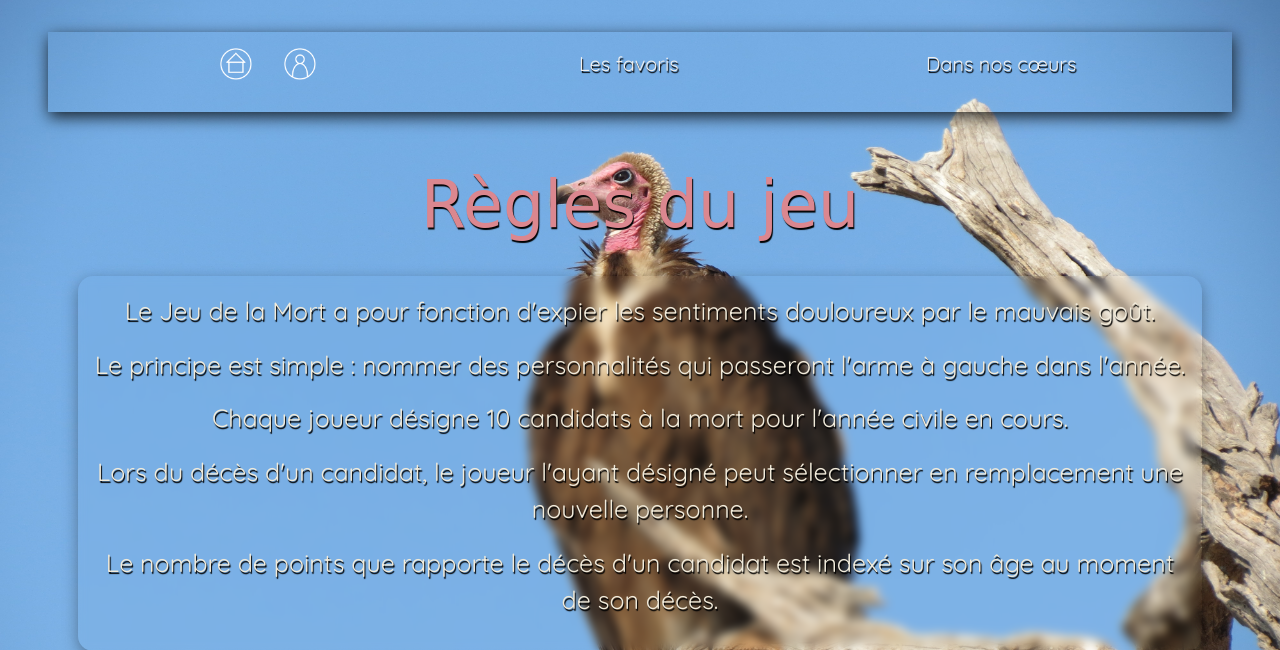
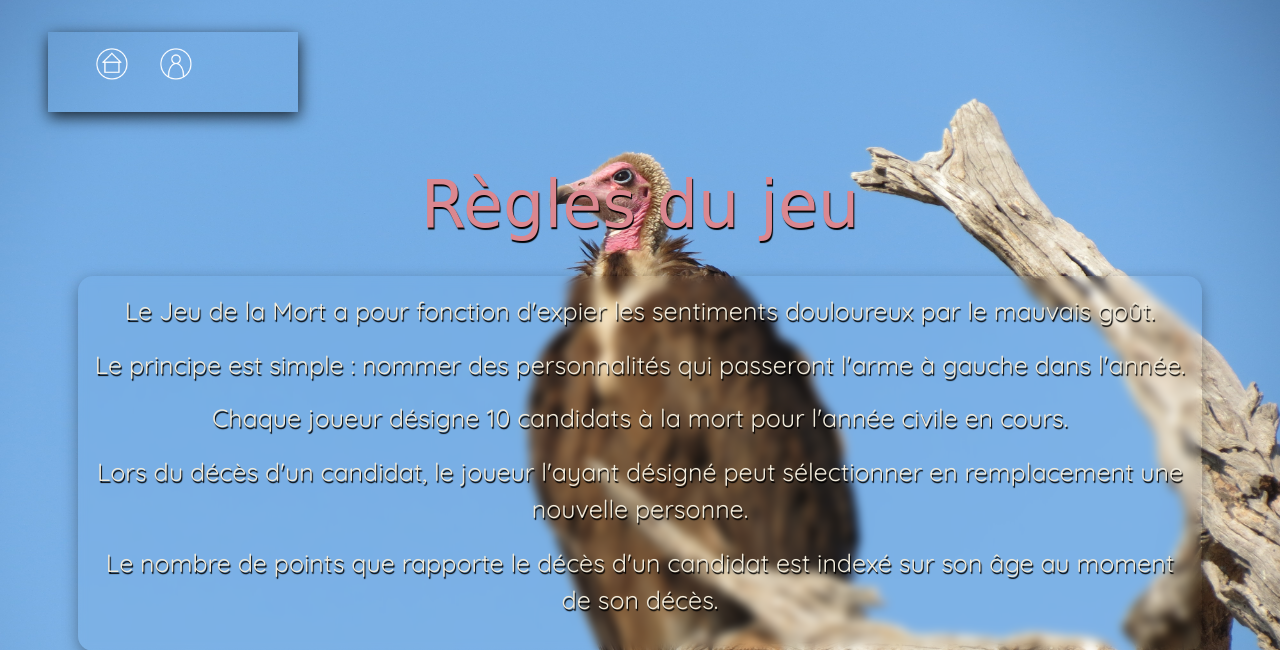
Before and after one commit to Vertocz/lejeudelamort, a Django app: page / in a window 1280 px wide. Shown: the top 650 px of the page. Run offline with Django 4.2, Linux system fonts and the light colour scheme; parts of the project's set-up code (start-up, migrations or seed data) failed here and were passed over; some web fonts are replaced.

Commit message:
menu expansion

```diff
--- a/JeuDeLaMort/JeuDeLaMort/static/jdm/style-jdm.css
+++ b/JeuDeLaMort/JeuDeLaMort/static/jdm/style-jdm.css
@@ -64,15 +64,39 @@ body {
 }
 
 nav {
-    font-size: calc(15px + 0.390625vw);
+    font-size: 0;
     align-content: center;
     box-shadow: rgba(0, 0, 0, 0.8) 1px 5px 15px;
     margin: 2rem 2rem 0;
     transition: .5s ease;
+    max-width: 20%;
 }
 
+
 nav:hover{
+    font-size: calc(15px + 0.390625vw);
+    max-width: 100%;
     background-color: var(--c1);
+        ul{
+            justify-content: space-around;
+        }
+        .menu:link {
+            color: white;
+            text-shadow: rgba(0,0,0, 1) 1px 2px 1px;
+            transition: .5s ease;
+        }
+
+        .menu:visited {
+            color: white;
+            text-shadow: rgba(0,0,0, 1) 1px 2px 1px;
+            transition: .5s ease;
+        }
+
+        .menu:hover {
+            color: var(--c2);
+            text-shadow: rgba(0,0,0, 1) 1px 2px 1px;
+            transition: .5s ease;
+        }
 }
 
 .icone{
@@ -89,8 +113,8 @@ ul {
     list-style-type: none;
     display: flex;
     align-items: center;
-    justify-content:space-around;
-    padding: 0 2rem;
+    justify-content: flex-start;
+    transition: .5s ease;
 }
 
 div{
@@ -243,6 +267,16 @@ h3 {
 a:link {
     color: rgb(240,240,240);
     text-decoration: none;
+}
+
+.menu:link {
+    color: rgba(0,0,0,0);
+    text-shadow: rgba(0,0,0,0) 0px 0px 5px;
+}
+
+.menu:visited {
+    color: rgba(0,0,0,0);
+    text-shadow: rgba(0,0,0,0) 0px 0px 5px;
 }
 
 a:visited {
--- a/JeuDeLaMort/JeuDeLaMort/templates/jdm/base.html
+++ b/JeuDeLaMort/JeuDeLaMort/templates/jdm/base.html
@@ -14,7 +14,7 @@
 <header>
     <nav>
 
-    <ul id="menu">
+    <ul>
         <div style="flex-direction: row">
             <a href="{% url 'jdm-index' %}"><img src="{% static 'jdm/accueil.png' %}" alt="Accueil" class="icone"></a>
 
@@ -29,17 +29,17 @@
         </div>
         {% if user.is_authenticated %}
 
-            <li><a href="{% url 'salle-user' request.user.id %}">Ma salle d'attente</a></li>
+            <li><a class="menu" href="{% url 'salle-user' request.user.id %}">Ma salle d'attente</a></li>
 
 
-            <li><a href="{% url 'classement' %}">Classement</a></li>
+            <li><a class="menu" href="{% url 'classement' %}">Classement</a></li>
 
         {% endif %}
 
-            <li><a href="{% url 'favoris' %}">Les favoris</a></li>
+            <li><a class="menu" href="{% url 'favoris' %}">Les favoris</a></li>
 
 
-            <li><a href="{% url 'resume' %}">Dans nos cœurs</a></li>
+            <li><a class="menu" href="{% url 'resume' %}">Dans nos cœurs</a></li>
 
 
     </ul>
```
